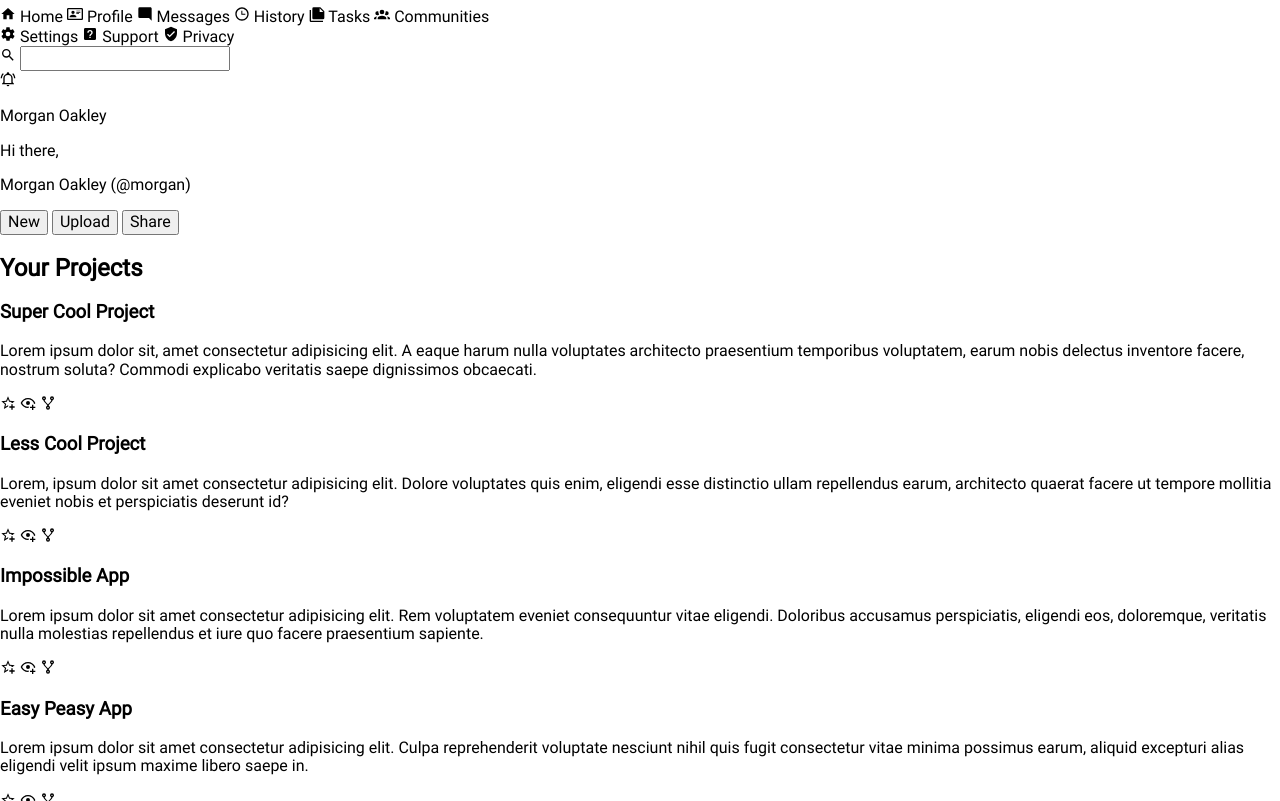
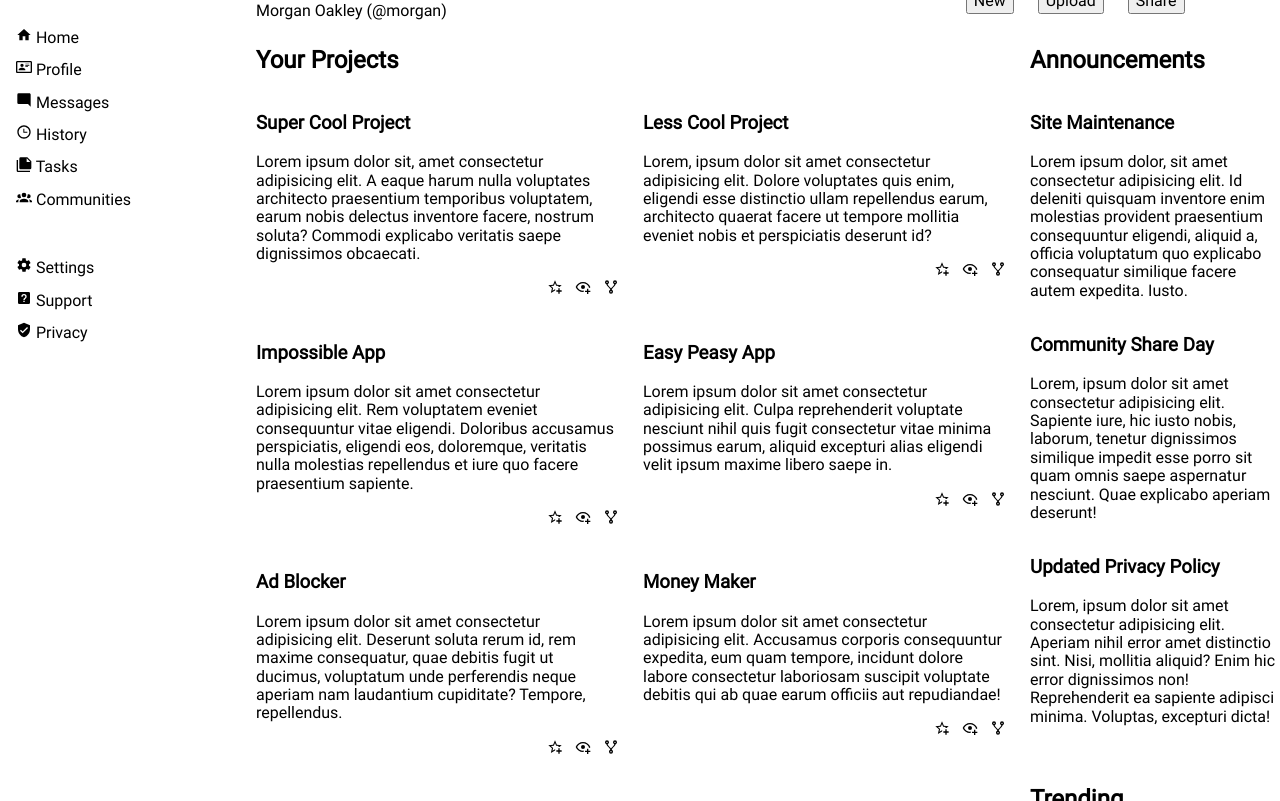
Before and after one commit to tyj916/admin-dashboard, a plain HTML site: page index.html in a window 1280 px wide. Shown: the part 74-875 px from the top of the page. Drawn offline with Linux system fonts and the light colour scheme.

Commit message:
Setup layout

```diff
--- a/styles/style.css
+++ b/styles/style.css
@@ -5,6 +5,9 @@
 
 body {
   font-family: 'Roboto', Arial, sans-serif;
+
+  display: grid;
+  grid-template: auto 1fr / 1fr 4fr;
 }
 
 svg {
@@ -15,3 +18,111 @@ a {
   text-decoration: none;
   color: inherit;
 }
+
+section.nav {
+  grid-row: 1 / 3;
+
+  display: flex;
+  flex-direction: column;
+  gap: 48px;
+
+  padding: 1rem;
+}
+
+.nav nav {
+  display: flex;
+  flex-direction: column;
+  gap: 12px;
+}
+
+.nav h1 {
+  margin: 0;
+}
+
+section.header {
+  display: grid;
+  grid-template: 1fr 1fr / 3fr 2fr;
+}
+
+.header .search {
+  display: flex;
+  align-items: center;
+  gap: 12px;
+}
+
+.header .search #searchbar {
+  flex: 1;
+}
+
+.header .profile {
+  display: flex;
+  justify-content: center;
+  align-items: center;
+  gap: 12px;
+}
+
+.header .greeting {
+  display: grid;
+  grid-template: 1fr 1fr / auto 1fr;
+}
+
+.header .greeting .profile-pic {
+  grid-row: 1 / 3;
+}
+
+.header .greeting p {
+  margin: 0;
+}
+
+.header .toolbar {
+  display: flex;
+  justify-content: center;
+  align-items: center;
+  gap: 24px;
+}
+
+.main-content {
+  display: grid;
+  grid-template: 1fr 1fr / 3fr 1fr;
+  gap: 24px;
+}
+
+.main-content .projects {
+  grid-row: 1 / 3;
+}
+
+.main-content .projects .cards {
+  display: grid;
+  grid-template-columns: repeat(auto-fill, minmax(250px, 1fr));
+  gap: 24px;
+}
+
+.main-content .projects .cards .card .toolbar {
+  display: flex;
+  justify-content: flex-end;
+  gap: 12px;
+}
+
+.main-content .announcement .container {
+  display: flex;
+  flex-direction: column;
+}
+
+.main-content .trending .container {
+  display: flex;
+  flex-direction: column;
+  gap: 12px;
+}
+
+.main-content .trending .container .trending-user {
+  display: grid;
+  grid-template: 1fr 1fr / auto 1fr;
+}
+
+.main-content .trending .container .trending-user p {
+  margin: 0;
+}
+
+.main-content .trending .container .trending-user .profile-pic {
+  grid-row: 1 / 3;
+}
```
Also changed, not shown: index.html (+1 -1 lines).
